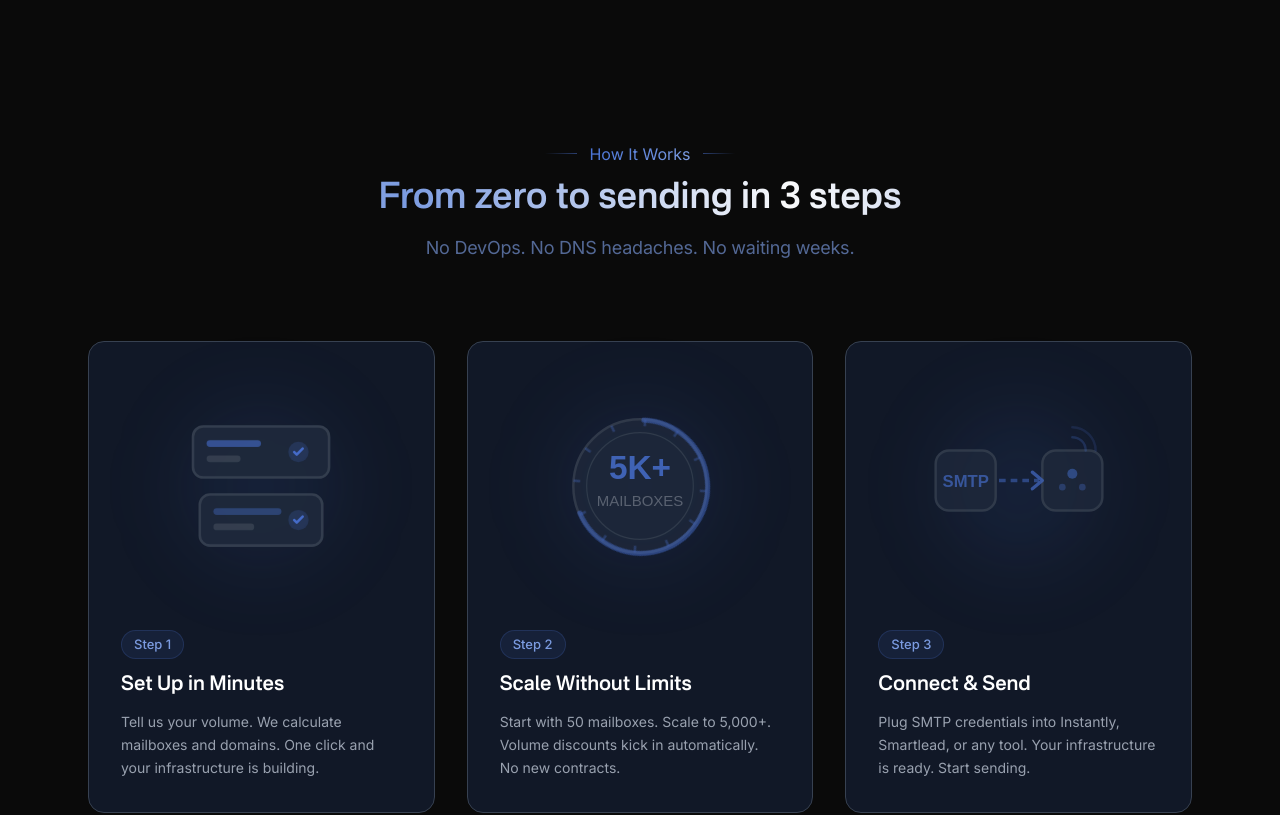
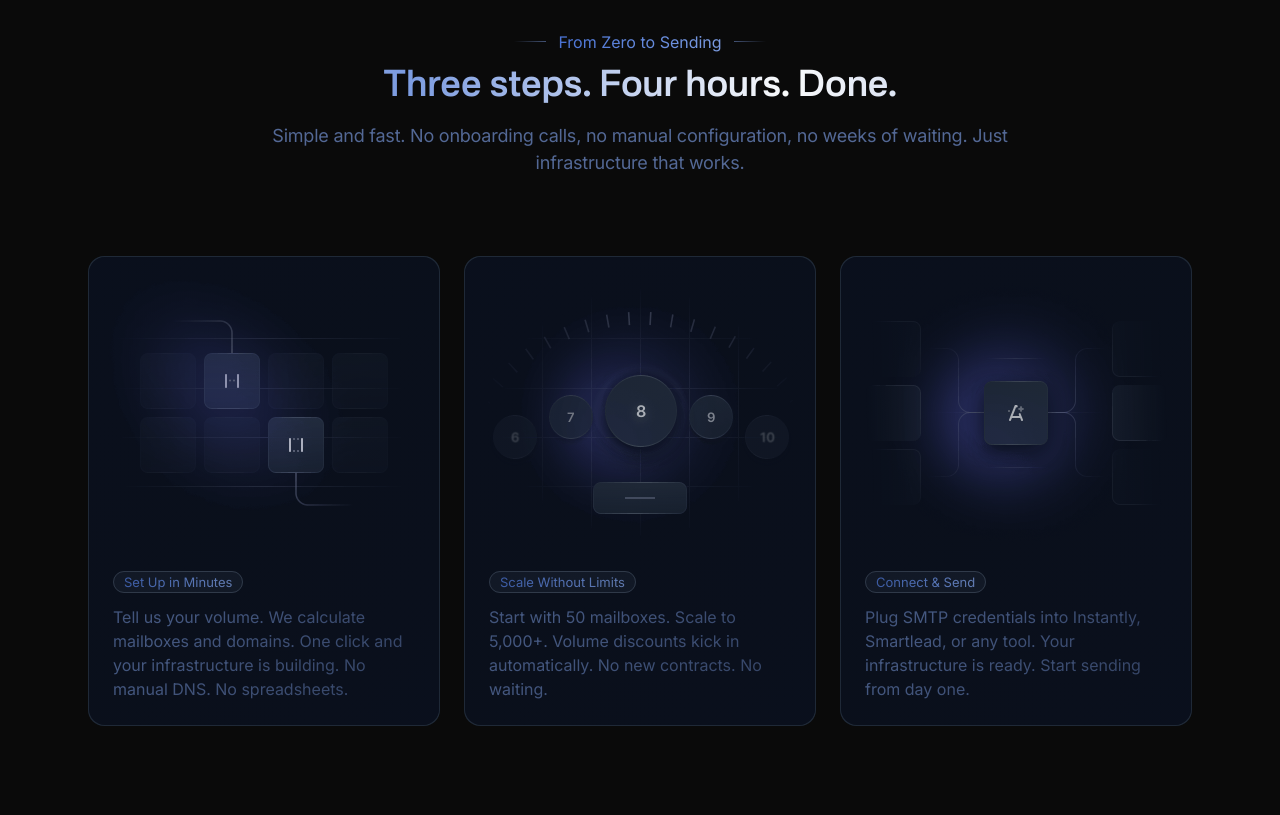
Before and after one commit to Master-Websites/ColdRelay-Website, a Next.js app: page / in a window 1280 px wide. Shown: the part 2600-3415 px from the top of the page. Built offline with nearby package versions, Linux system fonts and the light colour scheme.

Commit message:
fix: Replace how-it-works with exact Cruip Spotlight cards (mouse glow, tooltip badges, arrow hover)

```diff
--- a/src/components/v1/how-it-works.tsx
+++ b/src/components/v1/how-it-works.tsx
@@ -1,196 +1,94 @@
+"use client";
+
+
+import Spotlight from "./spotlight";
+
+const steps = [
+  {
+    image: "/images/workflow-01.png",
+    badge: "Set Up in Minutes",
+    description:
+      "Tell us your volume. We calculate mailboxes and domains. One click and your infrastructure is building. No manual DNS. No spreadsheets.",
+  },
+  {
+    image: "/images/workflow-02.png",
+    badge: "Scale Without Limits",
+    description:
+      "Start with 50 mailboxes. Scale to 5,000+. Volume discounts kick in automatically. No new contracts. No waiting.",
+  },
+  {
+    image: "/images/workflow-03.png",
+    badge: "Connect & Send",
+    description:
+      "Plug SMTP credentials into Instantly, Smartlead, or any tool. Your infrastructure is ready. Start sending from day one.",
+  },
+];
+
 export default function HowItWorks() {
   return (
-    <section className="relative">
-      {/* CSS keyframe animations for the cards */}
-      <style>{`
-        @keyframes hw-pulse {
-          0%, 100% { opacity: 0.8; transform: scale(1); }
-          50% { opacity: 1; transform: scale(1.03); }
-        }
-        @keyframes hw-spin-slow {
-          0% { transform: rotate(0deg); }
-          100% { transform: rotate(360deg); }
-        }
-        @keyframes hw-float {
-          0%, 100% { transform: translateY(0); }
-          50% { transform: translateY(-8px); }
-        }
-      `}</style>
+    <section>
       <div className="mx-auto max-w-6xl px-4 sm:px-6">
-        <div className="py-20 md:py-28">
+        <div className="pb-12 md:pb-20">
           {/* Section header */}
           <div className="mx-auto max-w-3xl pb-12 text-center md:pb-20">
-            <div className="inline-flex items-center gap-3 pb-3 before:h-px before:w-8 before:bg-linear-to-r before:from-transparent before:to-[#4A73D5]/50 after:h-px after:w-8 after:bg-linear-to-l after:from-transparent after:to-[#4A73D5]/50">
-              <span className="inline-flex bg-linear-to-r from-[#4A73D5] to-[#7B9BE0] bg-clip-text text-transparent">
-                How It Works
+            <div className="inline-flex items-center gap-3 pb-3 before:h-px before:w-8 before:bg-gradient-to-r before:from-transparent before:to-[#7B9BE0]/50 after:h-px after:w-8 after:bg-gradient-to-l after:from-transparent after:to-[#7B9BE0]/50">
+              <span className="inline-flex bg-gradient-to-r from-[#4A73D5] to-[#7B9BE0] bg-clip-text text-transparent">
+                From Zero to Sending
               </span>
             </div>
-            <h2 className="animate-[gradient_6s_linear_infinite] bg-[linear-gradient(to_right,#e5e7eb,#7B9BE0,#f9fafb,#93AADF,#e5e7eb)] bg-[length:200%_auto] bg-clip-text pb-4 font-nacelle text-3xl font-semibold text-transparent md:text-4xl">
-              From zero to sending in 3 steps
+            <h2
+              className="animate-[gradient_6s_linear_infinite] bg-[linear-gradient(to_right,#e5e7eb,#7B9BE0,#f9fafb,#93AADF,#e5e7eb)] bg-[length:200%_auto] bg-clip-text pb-4 font-nacelle text-3xl font-semibold text-transparent md:text-4xl"
+            >
+              Three steps. Four hours. Done.
             </h2>
             <p className="text-lg text-[#7B9BE0]/65">
-              No DevOps. No DNS headaches. No waiting weeks.
+              Simple and fast. No onboarding calls, no manual configuration, no weeks of waiting. Just infrastructure that works.
             </p>
           </div>
 
-          {/* Cards */}
-          <div className="grid gap-8 sm:grid-cols-2 lg:grid-cols-3">
-            {/* Card 1: Set Up in Minutes */}
+          {/* Spotlight cards */}
+          <Spotlight className="group mx-auto grid max-w-sm items-start gap-6 lg:max-w-none lg:grid-cols-3">
+            {steps.map((step, index) => (
+              <a
+                key={index}
+                className="group/card relative h-full overflow-hidden rounded-2xl bg-[#1f2937] p-px before:pointer-events-none before:absolute before:-left-40 before:-top-40 before:z-10 before:h-80 before:w-80 before:translate-x-[var(--mouse-x)] before:translate-y-[var(--mouse-y)] before:rounded-full before:bg-[#4A73D5]/80 before:opacity-0 before:blur-3xl before:transition-opacity before:duration-500 after:pointer-events-none after:absolute after:-left-48 after:-top-48 after:z-30 after:h-64 after:w-64 after:translate-x-[var(--mouse-x)] after:translate-y-[var(--mouse-y)] after:rounded-full after:bg-[#4A73D5] after:opacity-0 after:blur-3xl after:transition-opacity after:duration-500 hover:after:opacity-20 group-hover:before:opacity-100"
+                href="#0"
+                data-aos="fade-up"
+                data-aos-delay={index * 100}
+              >
+                <div className="relative z-20 h-full overflow-hidden rounded-[inherit] bg-[#030712] after:absolute after:inset-0 after:bg-gradient-to-br after:from-[#111827]/50 after:via-[#1f2937]/25 after:to-[#111827]/50">
+                  {/* Arrow */}
                   <div
-              className="group relative rounded-2xl border border-[#374151] bg-[#111827] p-8 transition-all duration-300 hover:border-[#4A73D5]/50 hover:scale-[1.02] hover:shadow-lg hover:shadow-[#4A73D5]/5"
-              data-aos="fade-up"
+                    className="absolute right-6 top-6 flex h-8 w-8 items-center justify-center rounded-full border border-[#374151]/50 bg-[#1f2937]/65 text-gray-200 opacity-0 transition-opacity group-hover/card:opacity-100"
+                    aria-hidden="true"
                   >
-              {/* Illustration with blue glow — pulse animation */}
-              <div className="relative mb-8 flex h-56 items-center justify-center">
-                {/* Blue glow behind SVG */}
-                <div className="absolute inset-0 flex items-center justify-center">
-                  <div className="h-40 w-40 rounded-full bg-[#4A73D5]/10 blur-2xl" />
-                </div>
-                <svg
-                  width="200"
-                  height="200"
-                  viewBox="0 0 120 120"
-                  fill="none"
-                  xmlns="http://www.w3.org/2000/svg"
-                  className="relative opacity-80 group-hover:opacity-100 transition-opacity duration-300"
-                  style={{ animation: "hw-pulse 3s ease-in-out infinite" }}
-                >
-                  {/* Stacked config panels */}
-                  <rect x="20" y="25" width="80" height="30" rx="6" fill="#1E293B" stroke="#374151" strokeWidth="1.5" />
-                  <rect x="28" y="33" width="32" height="4" rx="2" fill="#4A73D5" opacity="0.6" />
-                  <rect x="28" y="42" width="20" height="4" rx="2" fill="#374151" />
-                  <circle cx="82" cy="40" r="6" fill="#4A73D5" opacity="0.2" />
-                  <path d="M79.5 40L81 41.5L84.5 38" stroke="#4A73D5" strokeWidth="1.5" strokeLinecap="round" strokeLinejoin="round" />
-                  <rect x="24" y="65" width="72" height="30" rx="6" fill="#1E293B" stroke="#374151" strokeWidth="1.5" />
-                  <rect x="32" y="73" width="40" height="4" rx="2" fill="#4A73D5" opacity="0.4" />
-                  <rect x="32" y="82" width="24" height="4" rx="2" fill="#374151" />
-                  <circle cx="82" cy="80" r="6" fill="#4A73D5" opacity="0.2" />
-                  <path d="M79.5 80L81 81.5L84.5 78" stroke="#4A73D5" strokeWidth="1.5" strokeLinecap="round" strokeLinejoin="round" />
+                    <svg xmlns="http://www.w3.org/2000/svg" width={9} height={8} fill="none">
+                      <path fill="#F4F4F5" d="m4.92 8-.787-.763 2.733-2.68H0V3.443h6.866L4.133.767 4.92 0 9 4 4.92 8Z" />
                     </svg>
                   </div>
-
-              {/* Badge */}
-              <div className="mb-3 inline-flex rounded-full border border-[#4A73D5]/20 bg-[#4A73D5]/10 px-3 py-1">
-                <span className="text-xs font-medium text-[#7B9BE0]">Step 1</span>
+                  {/* Image */}
+                  <img
+                    className="inline-flex w-full"
+                    src={step.image}
+                    width={350}
+                    height={288}
+                    alt={step.badge}
+                  />
+                  {/* Content */}
+                  <div className="p-6">
+                    <div className="mb-3">
+                      <span className="rounded-full border border-[#374151] bg-[#1f2937]/40 px-2.5 py-0.5 text-xs font-normal">
+                        <span className="bg-gradient-to-r from-[#4A73D5] to-[#7B9BE0] bg-clip-text text-transparent">
+                          {step.badge}
+                        </span>
+                      </span>
                     </div>
-
-              <h3 className="mb-3 font-nacelle text-xl font-semibold text-white">
-                Set Up in Minutes
-              </h3>
-              <p className="text-sm text-gray-400 leading-relaxed">
-                Tell us your volume. We calculate mailboxes and domains. One click and your infrastructure is building.
-              </p>
-            </div>
-
-            {/* Card 2: Scale Without Limits */}
-            <div
-              className="group relative rounded-2xl border border-[#374151] bg-[#111827] p-8 transition-all duration-300 hover:border-[#4A73D5]/50 hover:scale-[1.02] hover:shadow-lg hover:shadow-[#4A73D5]/5"
-              data-aos="fade-up"
-              data-aos-delay={100}
-            >
-              {/* Illustration with blue glow — slow rotation on dial */}
-              <div className="relative mb-8 flex h-56 items-center justify-center">
-                {/* Blue glow behind SVG */}
-                <div className="absolute inset-0 flex items-center justify-center">
-                  <div className="h-40 w-40 rounded-full bg-[#4A73D5]/10 blur-2xl" />
-                </div>
-                <svg
-                  width="200"
-                  height="200"
-                  viewBox="0 0 120 120"
-                  fill="none"
-                  xmlns="http://www.w3.org/2000/svg"
-                  className="relative opacity-80 group-hover:opacity-100 transition-opacity duration-300"
-                >
-                  {/* Circular dial with numbers */}
-                  <circle cx="60" cy="60" r="40" stroke="#374151" strokeWidth="1.5" fill="#1E293B" />
-                  <circle cx="60" cy="60" r="32" stroke="#374151" strokeWidth="0.75" fill="none" />
-                  {/* Scale marks — rotating slowly */}
-                  <g style={{ animation: "hw-spin-slow 20s linear infinite", transformOrigin: "60px 60px" }}>
-                    {[0, 30, 60, 90, 120, 150, 180, 210, 240, 270, 300, 330].map((angle) => {
-                      const rad = (angle * Math.PI) / 180;
-                      const x1 = 60 + 36 * Math.cos(rad);
-                      const y1 = 60 + 36 * Math.sin(rad);
-                      const x2 = 60 + 40 * Math.cos(rad);
-                      const y2 = 60 + 40 * Math.sin(rad);
-                      return (
-                        <line key={angle} x1={x1} y1={y1} x2={x2} y2={y2} stroke="#4A73D5" strokeWidth="1.5" opacity="0.4" />
-                      );
-                    })}
-                    {/* Indicator arc */}
-                    <path d="M 26.1 80.5 A 40 40 0 1 1 93.9 80.5" stroke="#4A73D5" strokeWidth="3" fill="none" strokeLinecap="round" opacity="0.6" />
-                  </g>
-                  {/* Center number */}
-                  <text x="60" y="56" textAnchor="middle" fill="#4A73D5" fontSize="20" fontWeight="600" fontFamily="sans-serif">5K+</text>
-                  <text x="60" y="72" textAnchor="middle" fill="#6B7280" fontSize="9" fontFamily="sans-serif">MAILBOXES</text>
-                </svg>
-              </div>
-
-              {/* Badge */}
-              <div className="mb-3 inline-flex rounded-full border border-[#4A73D5]/20 bg-[#4A73D5]/10 px-3 py-1">
-                <span className="text-xs font-medium text-[#7B9BE0]">Step 2</span>
-              </div>
-
-              <h3 className="mb-3 font-nacelle text-xl font-semibold text-white">
-                Scale Without Limits
-              </h3>
-              <p className="text-sm text-gray-400 leading-relaxed">
-                Start with 50 mailboxes. Scale to 5,000+. Volume discounts kick in automatically. No new contracts.
-              </p>
-            </div>
-
-            {/* Card 3: Connect & Send */}
-            <div
-              className="group relative rounded-2xl border border-[#374151] bg-[#111827] p-8 transition-all duration-300 hover:border-[#4A73D5]/50 hover:scale-[1.02] hover:shadow-lg hover:shadow-[#4A73D5]/5"
-              data-aos="fade-up"
-              data-aos-delay={200}
-            >
-              {/* Illustration with blue glow — float animation */}
-              <div className="relative mb-8 flex h-56 items-center justify-center">
-                {/* Blue glow behind SVG */}
-                <div className="absolute inset-0 flex items-center justify-center">
-                  <div className="h-40 w-40 rounded-full bg-[#4A73D5]/10 blur-2xl" />
-                </div>
-                <svg
-                  width="200"
-                  height="200"
-                  viewBox="0 0 120 120"
-                  fill="none"
-                  xmlns="http://www.w3.org/2000/svg"
-                  className="relative opacity-80 group-hover:opacity-100 transition-opacity duration-300"
-                  style={{ animation: "hw-float 3s ease-in-out infinite" }}
-                >
-                  {/* Connection/integration icon */}
-                  {/* Left node */}
-                  <rect x="10" y="42" width="36" height="36" rx="8" fill="#1E293B" stroke="#374151" strokeWidth="1.5" />
-                  <text x="28" y="64" textAnchor="middle" fill="#4A73D5" fontSize="10" fontWeight="600" fontFamily="sans-serif" opacity="0.8">SMTP</text>
-                  {/* Right node */}
-                  <rect x="74" y="42" width="36" height="36" rx="8" fill="#1E293B" stroke="#374151" strokeWidth="1.5" />
-                  <circle cx="92" cy="56" r="3" fill="#4A73D5" opacity="0.6" />
-                  <circle cx="86" cy="64" r="2" fill="#4A73D5" opacity="0.4" />
-                  <circle cx="98" cy="64" r="2" fill="#4A73D5" opacity="0.4" />
-                  {/* Connection arrow */}
-                  <line x1="48" y1="60" x2="72" y2="60" stroke="#4A73D5" strokeWidth="2" strokeDasharray="4 3" opacity="0.6" />
-                  <path d="M68 55L74 60L68 65" stroke="#4A73D5" strokeWidth="2" strokeLinecap="round" strokeLinejoin="round" opacity="0.8" />
-                  {/* Signal waves */}
-                  <path d="M92 34C96 34 100 37 100 42" stroke="#4A73D5" strokeWidth="1.5" strokeLinecap="round" opacity="0.3" />
-                  <path d="M92 28C100 28 106 35 106 42" stroke="#4A73D5" strokeWidth="1.5" strokeLinecap="round" opacity="0.2" />
-                </svg>
-              </div>
-
-              {/* Badge */}
-              <div className="mb-3 inline-flex rounded-full border border-[#4A73D5]/20 bg-[#4A73D5]/10 px-3 py-1">
-                <span className="text-xs font-medium text-[#7B9BE0]">Step 3</span>
-              </div>
-
-              <h3 className="mb-3 font-nacelle text-xl font-semibold text-white">
-                Connect & Send
-              </h3>
-              <p className="text-sm text-gray-400 leading-relaxed">
-                Plug SMTP credentials into Instantly, Smartlead, or any tool. Your infrastructure is ready. Start sending.
-              </p>
+                    <p className="text-[#7B9BE0]/65">{step.description}</p>
                   </div>
                 </div>
+              </a>
+            ))}
+          </Spotlight>
         </div>
       </div>
     </section>
--- /dev/null
+++ b/src/components/v1/spotlight.tsx
@@ -0,0 +1,77 @@
+"use client";
+
+import React, { useRef, useState, useEffect } from "react";
+import useMousePosition from "@/utils/useMousePosition";
+
+type SpotlightProps = {
+  children: React.ReactNode;
+  className?: string;
+};
+
+export default function Spotlight({
+  children,
+  className = "",
+}: SpotlightProps) {
+  const containerRef = useRef<HTMLDivElement>(null);
+  const mousePosition = useMousePosition();
+  const mouse = useRef<{ x: number; y: number }>({ x: 0, y: 0 });
+  const containerSize = useRef<{ w: number; h: number }>({ w: 0, h: 0 });
+  const [boxes, setBoxes] = useState<Array<HTMLElement>>([]);
+
+  useEffect(() => {
+    containerRef.current &&
+      setBoxes(
+        Array.from(containerRef.current.children).map(
+          (el) => el as HTMLElement,
+        ),
+      );
+  }, []);
+
+  useEffect(() => {
+    initContainer();
+    window.addEventListener("resize", initContainer);
+
+    return () => {
+      window.removeEventListener("resize", initContainer);
+    };
+  }, [boxes]);
+
+  useEffect(() => {
+    onMouseMove();
+  }, [mousePosition]);
+
+  const initContainer = () => {
+    if (containerRef.current) {
+      containerSize.current.w = containerRef.current.offsetWidth;
+      containerSize.current.h = containerRef.current.offsetHeight;
+    }
+  };
+
+  const onMouseMove = () => {
+    if (containerRef.current) {
+      const rect = containerRef.current.getBoundingClientRect();
+      const { w, h } = containerSize.current;
+      const x = mousePosition.x - rect.left;
+      const y = mousePosition.y - rect.top;
+      const inside = x < w && x > 0 && y < h && y > 0;
+      if (inside) {
+        mouse.current.x = x;
+        mouse.current.y = y;
+        boxes.forEach((box) => {
+          const boxX =
+            -(box.getBoundingClientRect().left - rect.left) + mouse.current.x;
+          const boxY =
+            -(box.getBoundingClientRect().top - rect.top) + mouse.current.y;
+          box.style.setProperty("--mouse-x", `${boxX}px`);
+          box.style.setProperty("--mouse-y", `${boxY}px`);
+        });
+      }
+    }
+  };
+
+  return (
+    <div className={className} ref={containerRef}>
+      {children}
+    </div>
+  );
+}
--- /dev/null
+++ b/src/utils/useMousePosition.tsx
@@ -0,0 +1,27 @@
+import { useState, useEffect } from "react";
+
+interface MousePosition {
+  x: number;
+  y: number;
+}
+
+export default function useMousePosition(): MousePosition {
+  const [mousePosition, setMousePosition] = useState<MousePosition>({
+    x: 0,
+    y: 0,
+  });
+
+  useEffect(() => {
+    const handleMouseMove = (event: MouseEvent) => {
+      setMousePosition({ x: event.clientX, y: event.clientY });
+    };
+
+    window.addEventListener("mousemove", handleMouseMove);
+
+    return () => {
+      window.removeEventListener("mousemove", handleMouseMove);
+    };
+  }, []);
+
+  return mousePosition;
+}
```
Lines whose indentation alone changed are shown as unchanged.
